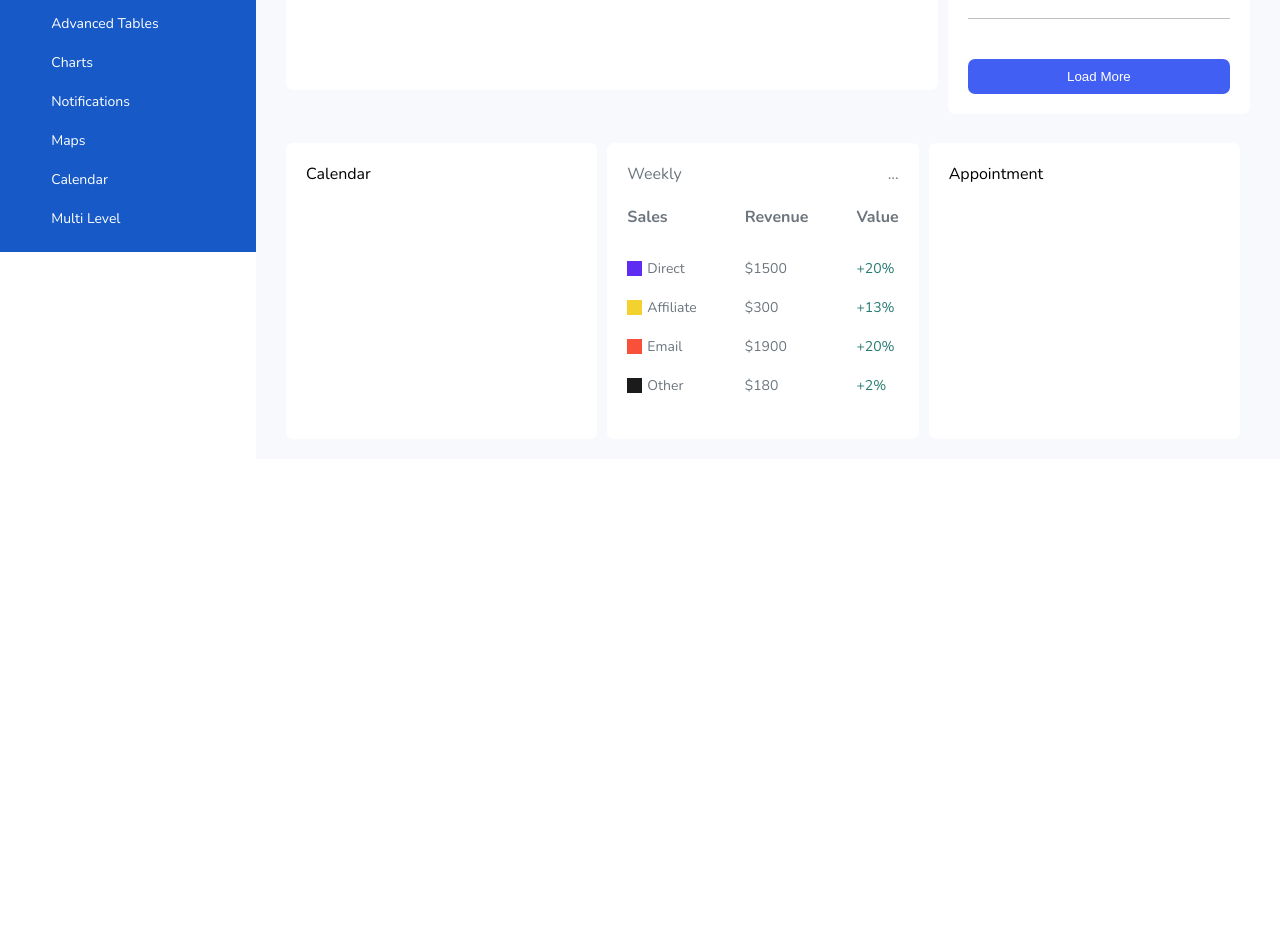
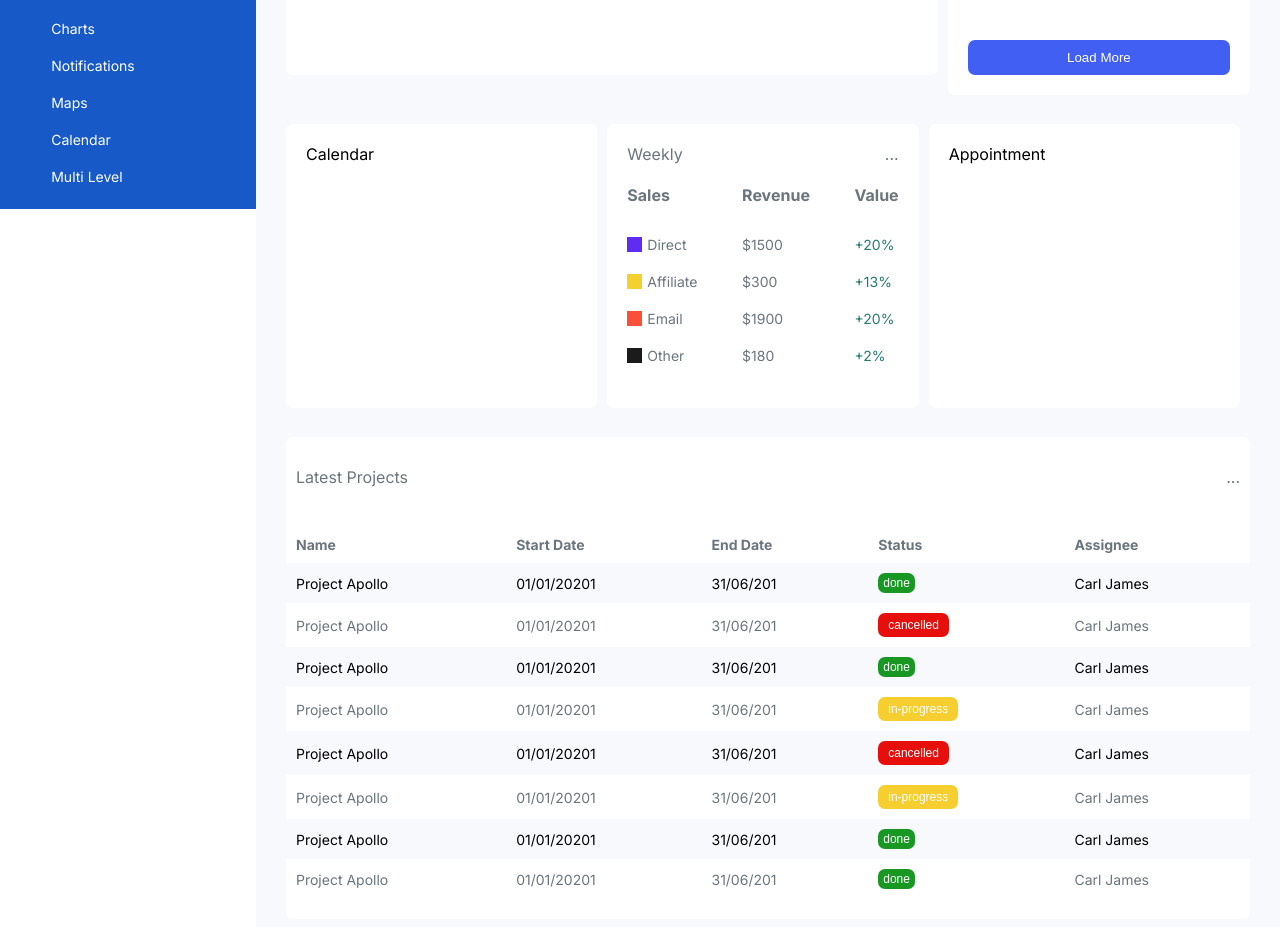
Before and after one commit to TEE2DWHY/admin-dashboard, a Next.js app: page / in a window 1280 px wide. Shown: the part 675-1602 px from the top of the page. Before the commit the page ends 1134 px from the top, so only its background shows below. Built offline with nearby package versions, Linux system fonts and the light colour scheme.

Commit message:
started working on latest projects container

```diff
--- a/app/layout.jsx
+++ b/app/layout.jsx
@@ -1,7 +1,7 @@
 import "../styles/globals.css";
-import { Nunito } from "next/font/google";
+import { Inter } from "next/font/google";
 
-const nunito = Nunito({ subsets: ["latin"] });
+const inter = Inter({ subsets: ["latin"] });
 
 export const metadata = {
   title: "Admin Dashboard",
@@ -11,7 +11,7 @@ export const metadata = {
 export default function RootLayout({ children }) {
   return (
     <html lang="en">
-      <body className={nunito.className}>{children}</body>
+      <body className={inter.className}>{children}</body>
     </html>
   );
 }
--- /dev/null
+++ b/components/latestprojects.jsx
@@ -0,0 +1,46 @@
+// styling
+import "../styles/dashboard.css";
+// data
+import { projects } from "@/data/data";
+const LatestProjects = () => {
+  return (
+    <>
+      <div className="latest-projects">
+        <div className="header">
+          <span>Latest Projects</span>
+          <span>...</span>
+        </div>
+        <div className="project-table">
+          <table>
+            <thead>
+              <tr>
+                <th>Name</th>
+                <th>Start Date</th>
+                <th>End Date</th>
+                <th>Status</th>
+                <th>Assignee</th>
+              </tr>
+            </thead>
+            <tbody className="project-details">
+              {projects.map((project, index) => (
+                <tr className={project.className} key={index}>
+                  <td>{project.name}</td>
+                  <td>{project.startDate}</td>
+                  <td>{project.endDate}</td>
+                  <td>
+                    <button className={project.statusClass}>
+                      {project.status}
+                    </button>
+                  </td>
+                  <td>{project.assignee}</td>
+                </tr>
+              ))}
+            </tbody>
+          </table>
+        </div>
+      </div>
+    </>
+  );
+};
+
+export default LatestProjects;
--- a/components/user.jsx
+++ b/components/user.jsx
@@ -7,6 +7,7 @@ import Cards from "./cards";
 import Sales from "./sales";
 import DailyFeed from "./dailyfeed";
 import Schedule from "./schedule";
+import LatestProjects from "./latestprojects";
 const CardIntro = () => {
   return (
     <div>
@@ -40,6 +41,7 @@ const User = () => {
           <DailyFeed />
         </div>
         <Schedule />
+        <LatestProjects />
       </div>
     </>
   );
--- a/data/data.jsx
+++ b/data/data.jsx
@@ -40,4 +40,75 @@ const notifications = [
   },
 ];
 
-export { cardDetails, notifications };
+const projects = [
+  {
+    name: "Project Apollo",
+    startDate: "01/01/20201",
+    endDate: "31/06/201",
+    status: "done",
+    assignee: "Carl James",
+    className: "dark-row",
+    statusClass: "done",
+  },
+  {
+    name: "Project Apollo",
+    startDate: "01/01/20201",
+    endDate: "31/06/201",
+    status: "cancelled",
+    assignee: "Carl James",
+    statusClass: "cancelled",
+  },
+  {
+    name: "Project Apollo",
+    startDate: "01/01/20201",
+    endDate: "31/06/201",
+    status: "done",
+    assignee: "Carl James",
+    className: "dark-row",
+    statusClass: "done",
+  },
+  {
+    name: "Project Apollo",
+    startDate: "01/01/20201",
+    endDate: "31/06/201",
+    status: "in-progress",
+    assignee: "Carl James",
+    statusClass: "in-progress",
+  },
+  {
+    name: "Project Apollo",
+    startDate: "01/01/20201",
+    endDate: "31/06/201",
+    status: "cancelled",
+    assignee: "Carl James",
+    className: "dark-row",
+    statusClass: "cancelled",
+  },
+  {
+    name: "Project Apollo",
+    startDate: "01/01/20201",
+    endDate: "31/06/201",
+    status: "in-progress",
+    assignee: "Carl James",
+    statusClass: "in-progress",
+  },
+  {
+    name: "Project Apollo",
+    startDate: "01/01/20201",
+    endDate: "31/06/201",
+    status: "done",
+    assignee: "Carl James",
+    className: "dark-row",
+    statusClass: "done",
+  },
+  {
+    name: "Project Apollo",
+    startDate: "01/01/20201",
+    endDate: "31/06/201",
+    status: "done",
+    assignee: "Carl James",
+    statusClass: "done",
+  },
+];
+
+export { cardDetails, notifications, projects };
--- a/styles/dashboard.css
+++ b/styles/dashboard.css
@@ -219,3 +219,61 @@
 .value li {
   color: #257a70;
 }
+
+/* Latest-Projects */
+.latest-projects {
+  margin-top: 3%;
+  background-color: #fff;
+  color: #6c757d;
+  padding: 20px 0;
+  border-radius: 7px;
+}
+.latest-projects .header {
+  padding: 10px;
+  display: flex;
+  align-items: center;
+  justify-content: space-between;
+}
+table {
+  width: 100%;
+  margin-top: 3%;
+  font-size: 14px;
+  border-spacing: 0;
+}
+table th,
+td {
+  text-align: left;
+  padding: 10px;
+}
+
+.dark-row {
+  background-color: #f7f9fc;
+  color: #000;
+}
+
+.done {
+  background-color: #189723;
+  color: #fff;
+  padding: 3px 5px;
+  border-radius: 7px;
+  border: none;
+  font-size: 12px;
+}
+
+.in-progress {
+  background-color: #f6ce30;
+  color: #fff;
+  padding: 5px 10px;
+  border-radius: 7px;
+  border: none;
+  font-size: 12px;
+}
+
+.cancelled {
+  background-color: #e70f0b;
+  color: #fff;
+  padding: 5px 10px;
+  border-radius: 7px;
+  border: none;
+  font-size: 12px;
+}
```
